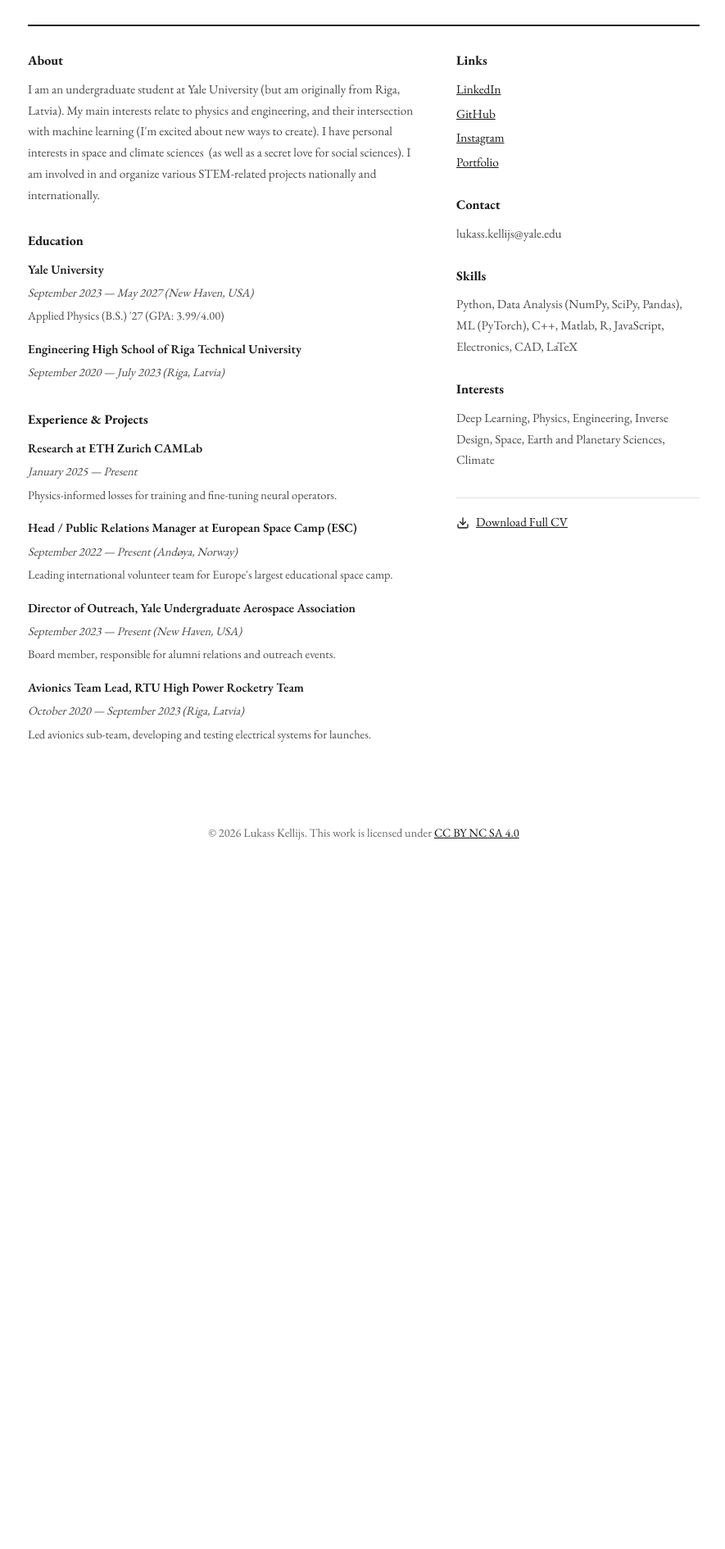
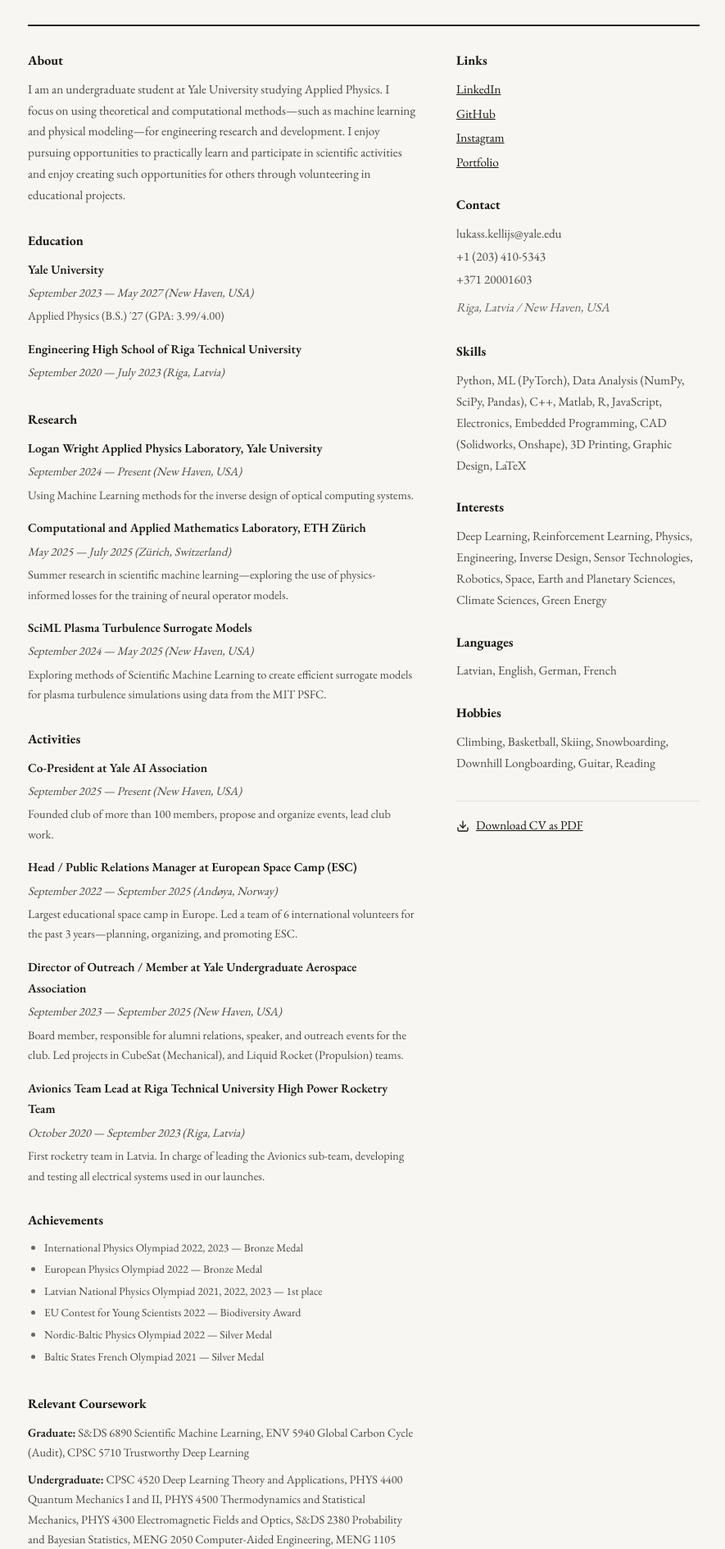
Before and after one commit to lukass16/lukass16.github.io, a Next.js app: page /about in a window 1280 px wide. Shown: the part 212-2102 px from the top of the page at 82% size, without its empty margins (196-1081 px from the left). Before the commit the page ends 1289 px from the top, so only its background shows below. Built offline with nearby package versions, Linux system fonts and the light colour scheme.

Commit message:
Make Format Updates

```diff
--- a/app/about/page.tsx
+++ b/app/about/page.tsx
@@ -1,19 +1,12 @@
 import Image from "next/image";
 import Link from "next/link";
 import { profile } from "@/data/profile";
-import { getIconByName, DownloadIcon } from "@/components/Icons";
+import { DownloadIcon } from "@/components/Icons";
 
 export const metadata = {
   title: "CV - Lukass Kellijs",
   description: "About Lukass Kellijs - CV and Contact Information",
 };
-
-// Remove emojis from text
-const cleanBio = (text: string) =>
-  text
-    .replace(/[\u{1F300}-\u{1F9FF}]|[\u{2600}-\u{26FF}]/gu, "")
-    .replace(/\s+/g, " ")
-    .trim();
 
 export default function AboutPage() {
   return (
@@ -42,7 +35,13 @@ export default function AboutPage() {
         <div className="cv-main">
           <div className="cv-block">
             <h2>About</h2>
-            <p>{cleanBio(profile.bio)}</p>
+            <p>
+              I am an undergraduate student at Yale University studying Applied Physics.
+              I focus on using theoretical and computational methods—such as machine learning
+              and physical modeling—for engineering research and development. I enjoy pursuing
+              opportunities to practically learn and participate in scientific activities and
+              enjoy creating such opportunities for others through volunteering in educational projects.
+            </p>
           </div>
 
           <div className="cv-block">
@@ -59,26 +58,65 @@ export default function AboutPage() {
           </div>
 
           <div className="cv-block">
-            <h2>Experience & Projects</h2>
+            <h2>Research</h2>
             <div className="cv-item">
-              <h3>Research at ETH Zurich CAMLab</h3>
-              <p className="cv-item-meta">January 2025 — Present</p>
-              <p>Physics-informed losses for training and fine-tuning neural operators.</p>
+              <h3>Logan Wright Applied Physics Laboratory, Yale University</h3>
+              <p className="cv-item-meta">September 2024 — Present (New Haven, USA)</p>
+              <p>Using Machine Learning methods for the inverse design of optical computing systems.</p>
+            </div>
+            <div className="cv-item">
+              <h3>Computational and Applied Mathematics Laboratory, ETH Zürich</h3>
+              <p className="cv-item-meta">May 2025 — July 2025 (Zürich, Switzerland)</p>
+              <p>Summer research in scientific machine learning—exploring the use of physics-informed losses for the training of neural operator models.</p>
+            </div>
+            <div className="cv-item">
+              <h3>SciML Plasma Turbulence Surrogate Models</h3>
+              <p className="cv-item-meta">September 2024 — May 2025 (New Haven, USA)</p>
+              <p>Exploring methods of Scientific Machine Learning to create efficient surrogate models for plasma turbulence simulations using data from the MIT PSFC.</p>
+            </div>
+          </div>
+
+          <div className="cv-block">
+            <h2>Activities</h2>
+            <div className="cv-item">
+              <h3>Co-President at Yale AI Association</h3>
+              <p className="cv-item-meta">September 2025 — Present (New Haven, USA)</p>
+              <p>Founded club of more than 100 members, propose and organize events, lead club work.</p>
             </div>
             <div className="cv-item">
               <h3>Head / Public Relations Manager at European Space Camp (ESC)</h3>
-              <p className="cv-item-meta">September 2022 — Present (Andøya, Norway)</p>
-              <p>Leading international volunteer team for Europe's largest educational space camp.</p>
+              <p className="cv-item-meta">September 2022 — September 2025 (Andøya, Norway)</p>
+              <p>Largest educational space camp in Europe. Led a team of 6 international volunteers for the past 3 years—planning, organizing, and promoting ESC.</p>
             </div>
             <div className="cv-item">
-              <h3>Director of Outreach, Yale Undergraduate Aerospace Association</h3>
-              <p className="cv-item-meta">September 2023 — Present (New Haven, USA)</p>
-              <p>Board member, responsible for alumni relations and outreach events.</p>
+              <h3>Director of Outreach / Member at Yale Undergraduate Aerospace Association</h3>
+              <p className="cv-item-meta">September 2023 — September 2025 (New Haven, USA)</p>
+              <p>Board member, responsible for alumni relations, speaker, and outreach events for the club. Led projects in CubeSat (Mechanical), and Liquid Rocket (Propulsion) teams.</p>
             </div>
             <div className="cv-item">
-              <h3>Avionics Team Lead, RTU High Power Rocketry Team</h3>
+              <h3>Avionics Team Lead at Riga Technical University High Power Rocketry Team</h3>
               <p className="cv-item-meta">October 2020 — September 2023 (Riga, Latvia)</p>
-              <p>Led avionics sub-team, developing and testing electrical systems for launches.</p>
+              <p>First rocketry team in Latvia. In charge of leading the Avionics sub-team, developing and testing all electrical systems used in our launches.</p>
+            </div>
+          </div>
+
+          <div className="cv-block">
+            <h2>Achievements</h2>
+            <ul className="cv-achievements-list">
+              <li>International Physics Olympiad 2022, 2023 — Bronze Medal</li>
+              <li>European Physics Olympiad 2022 — Bronze Medal</li>
+              <li>Latvian National Physics Olympiad 2021, 2022, 2023 — 1st place</li>
+              <li>EU Contest for Young Scientists 2022 — Biodiversity Award</li>
+              <li>Nordic-Baltic Physics Olympiad 2022 — Silver Medal</li>
+              <li>Baltic States French Olympiad 2021 — Silver Medal</li>
+            </ul>
+          </div>
+
+          <div className="cv-block">
+            <h2>Relevant Coursework</h2>
+            <div className="cv-coursework">
+              <p><strong>Graduate:</strong> S&DS 6890 Scientific Machine Learning, ENV 5940 Global Carbon Cycle (Audit), CPSC 5710 Trustworthy Deep Learning</p>
+              <p><strong>Undergraduate:</strong> CPSC 4520 Deep Learning Theory and Applications, PHYS 4400 Quantum Mechanics I and II, PHYS 4500 Thermodynamics and Statistical Mechanics, PHYS 4300 Electromagnetic Fields and Optics, S&DS 2380 Probability and Bayesian Statistics, MENG 2050 Computer-Aided Engineering, MENG 1105 Mechanical Design</p>
             </div>
           </div>
         </div>
@@ -105,17 +143,32 @@ export default function AboutPage() {
 
           <div className="cv-block">
             <h2>Contact</h2>
-            <p>{profile.email}</p>
+            <div className="cv-contact-details">
+              <p>{profile.email}</p>
+              <p>+1 (203) 410-5343</p>
+              <p>+371 20001603</p>
+              <p className="cv-location">Riga, Latvia / New Haven, USA</p>
+            </div>
           </div>
 
           <div className="cv-block">
             <h2>Skills</h2>
-            <p>Python, Data Analysis (NumPy, SciPy, Pandas), ML (PyTorch), C++, Matlab, R, JavaScript, Electronics, CAD, LaTeX</p>
+            <p>Python, ML (PyTorch), Data Analysis (NumPy, SciPy, Pandas), C++, Matlab, R, JavaScript, Electronics, Embedded Programming, CAD (Solidworks, Onshape), 3D Printing, Graphic Design, LaTeX</p>
           </div>
 
           <div className="cv-block">
             <h2>Interests</h2>
-            <p>Deep Learning, Physics, Engineering, Inverse Design, Space, Earth and Planetary Sciences, Climate</p>
+            <p>Deep Learning, Reinforcement Learning, Physics, Engineering, Inverse Design, Sensor Technologies, Robotics, Space, Earth and Planetary Sciences, Climate Sciences, Green Energy</p>
+          </div>
+
+          <div className="cv-block">
+            <h2>Languages</h2>
+            <p>Latvian, English, German, French</p>
+          </div>
+
+          <div className="cv-block">
+            <h2>Hobbies</h2>
+            <p>Climbing, Basketball, Skiing, Snowboarding, Downhill Longboarding, Guitar, Reading</p>
           </div>
 
           <div className="cv-block cv-download">
@@ -126,7 +179,7 @@ export default function AboutPage() {
               className="cv-download-link"
             >
               <DownloadIcon size={16} />
-              Download Full CV
+              Download CV as PDF
             </a>
           </div>
         </div>
--- a/app/globals.css
+++ b/app/globals.css
@@ -1,16 +1,17 @@
 @import "tailwindcss";
 
 /* CSS Variables for theming */
+/* Light mode: change --background value below to adjust the background color */
 :root {
   --primary: #1a1a1a;
   --primary-hover: #000000;
-  --background: #ffffff;
+  --background: #f8f6f2;  /* Warm cream - easier on the eyes. Try #faf9f7 for lighter, #f3f1eb for darker */
   --foreground: #1a1a1a;
   --text-primary: #1a1a1a;
   --text-secondary: #4a4a4a;
   --text-muted: #666666;
   --border-color: #1a1a1a;
-  --card-bg: #ffffff;
+  --card-bg: #fdfcfa;  /* Slightly lighter than background for card contrast */
   --card-border: #e0e0e0;
   --link-color: #1a1a1a;
   --link-hover: #000000;
@@ -203,6 +204,12 @@ img {
   flex-shrink: 0;
 }
 
+.intro-buttons {
+  display: flex;
+  gap: 1.25rem;
+  margin-top: 0.25rem;
+}
+
 .projects-trigger-btn {
   background: none;
   border: none;
@@ -214,7 +221,6 @@ img {
   transition: color 0.2s ease;
   text-align: left;
   padding: 0;
-  margin-top: 0.25rem;
 }
 
 .projects-trigger-btn:hover {
@@ -583,6 +589,48 @@ img {
   color: var(--link-hover);
 }
 
+.cv-achievements-list {
+  list-style: disc;
+  padding-left: 1.25rem;
+  margin: 0;
+}
+
+.cv-achievements-list li {
+  color: var(--text-secondary);
+  font-size: 0.85rem;
+  line-height: 1.6;
+  margin-bottom: 0.3rem;
+}
+
+.cv-achievements-list li::marker {
+  color: var(--text-muted);
+}
+
+.cv-coursework p {
+  font-size: 0.9rem;
+  margin-bottom: 0.5rem;
+}
+
+.cv-coursework p:last-child {
+  margin-bottom: 0;
+}
+
+.cv-coursework strong {
+  color: var(--text-primary);
+  font-weight: 600;
+}
+
+.cv-contact-details p {
+  font-size: 0.95rem;
+  margin-bottom: 0.15rem;
+}
+
+.cv-contact-details .cv-location {
+  margin-top: 0.5rem;
+  font-style: italic;
+  color: var(--text-muted);
+}
+
 /* Legacy about styles for compatibility */
 .about-section {
   min-height: 100vh;
@@ -847,6 +895,10 @@ img {
     align-items: center;
   }
 
+  .intro-buttons {
+    justify-content: center;
+  }
+
   .projects-trigger-btn {
     text-align: center;
   }
--- a/app/page.tsx
+++ b/app/page.tsx
@@ -40,9 +40,14 @@ export default function Home() {
               <span>Kellijs</span>
             </h1>
             <p className="intro-subtitle">Yale University, New Haven, CT</p>
-            <button onClick={handleShowProjects} className="projects-trigger-btn">
-              Projects →
-            </button>
+            <div className="intro-buttons">
+              <button onClick={handleShowProjects} className="projects-trigger-btn">
+                Projects →
+              </button>
+              <a href="/about" className="projects-trigger-btn">
+                CV →
+              </a>
+            </div>
           </div>
           <Image
             src={profile.avatar}
```
Also changed, not shown: 1 other file (tests, documents, lock files or other folders).
